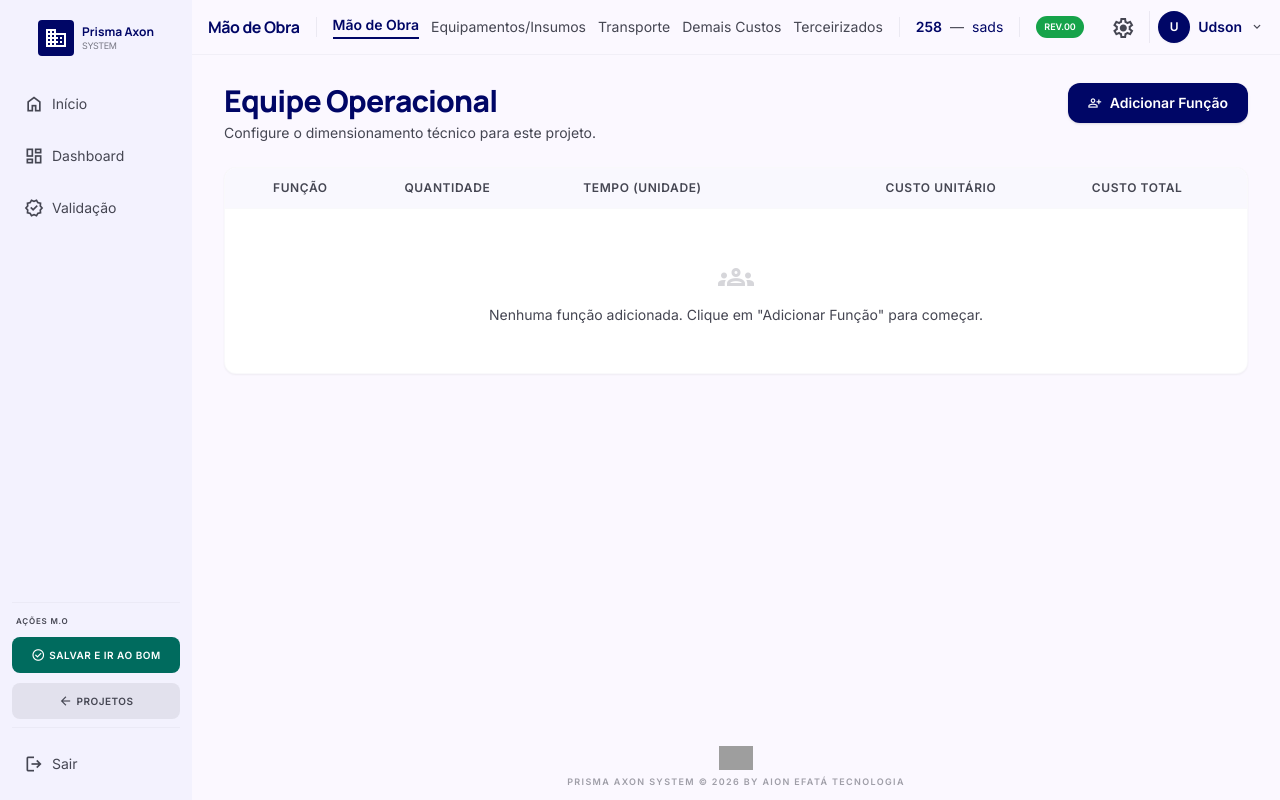
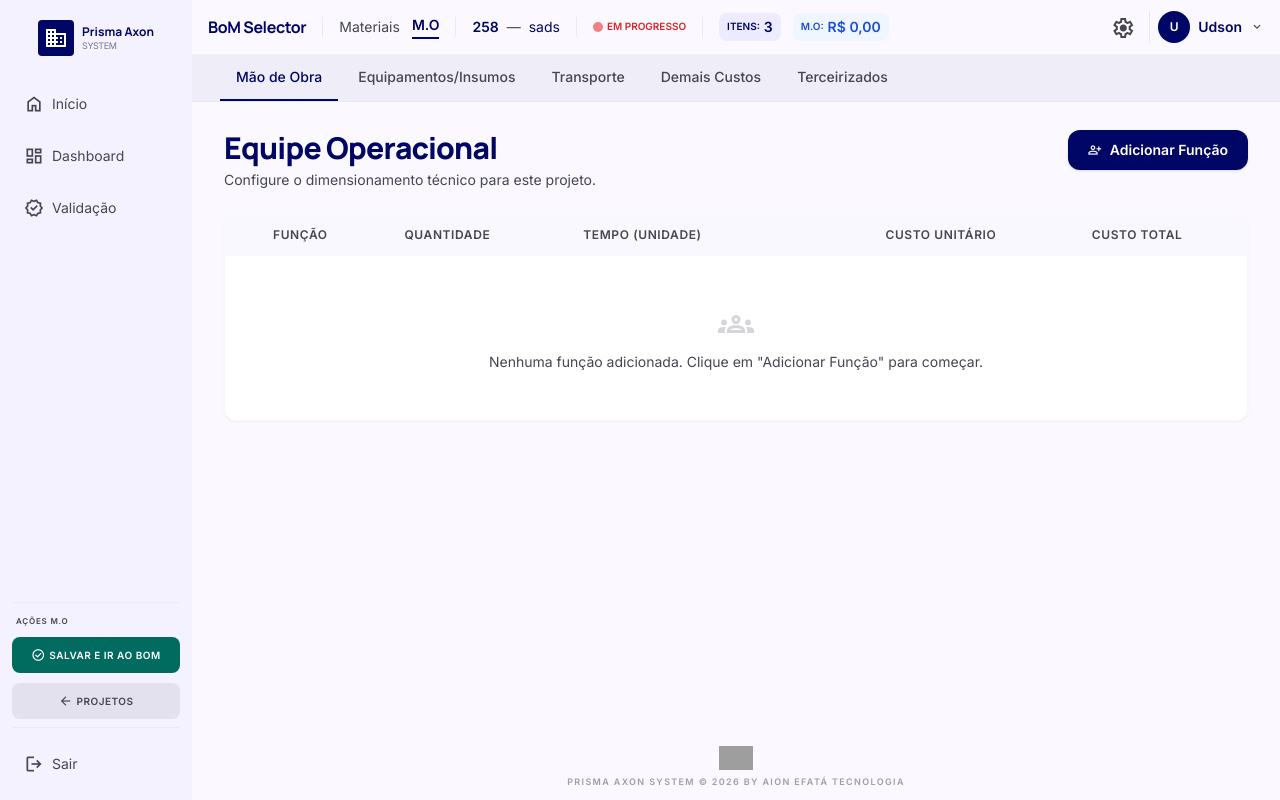
Before and after one commit to Udsonb/PrimaAxon_Web, a Django app: page /projeto/13/mo/operacional/ in a window 1280 px wide. Run offline with Django 5.2, Linux system fonts and the light colour scheme; a user stored in the database is signed in; data comes from the database, SQL or seed files in the repository; data that the repository does not hold is empty; some libraries are stand-ins or nearby versions; grey boxes are pictures that could not be loaded.

Commit message:
feat: header gestao_mo no estilo BoM Selector com sub-nav de abas
- page_title muda para "BoM Selector" para manter coerência visual
- header_extra: Materiais (link) | M.O (ativo) + ID projeto + cliente + badge Em Progresso + Itens + custo M.O
- Abas M.O movidas do header para sub-nav horizontal abaixo do cabeçalho
- Adiciona total_itens_projeto ao contexto da view gestao_mo

Co-Authored-By: Claude Sonnet 4.6 <noreply@anthropic.com>

```diff
--- a/core/views.py
+++ b/core/views.py
@@ -1364,10 +1364,13 @@ def gestao_mo(request, projeto_id, aba):
     encargos_valor = (total_aba * Decimal(str(ENCARGOS_PERCENT)) / 100).quantize(Decimal('0.01'))
     total_com_encargos = total_aba + encargos_valor
 
+    total_itens_projeto = ItemProjeto.objects.filter(projeto=projeto).count()
+
     ctx = {
         'projeto': projeto,
         'aba': aba,
         'abas_mo': ABAS_MO,
+        'total_itens_projeto': total_itens_projeto,
         'itens': itens,
         'total_aba': total_aba,
         'encargos_percent': ENCARGOS_PERCENT,
--- a/templates/gestao_mo.html
+++ b/templates/gestao_mo.html
@@ -1,14 +1,12 @@
 {% extends 'base.html' %}
 {% block title %}Prisma Axon - M.O — {{ projeto.id_projeto_manual }}{% endblock %}
-{% block page_title %}Mão de Obra{% endblock %}
+{% block page_title %}BoM Selector{% endblock %}
 
 {% block header_extra %}
 <div class="h-5 w-[1px] bg-outline-variant/30 mx-1 hidden md:block"></div>
 <nav class="hidden md:flex gap-3 items-center">
-    {% for slug, label, icon in abas_mo %}
-    <a href="{% url 'gestao_mo' projeto_id=projeto.id aba=slug %}"
-       class="text-sm {% if aba == slug %}text-primary font-bold border-b-2 border-primary pb-0.5{% else %}text-on-surface-variant hover:text-primary{% endif %}">{{ label }}</a>
-    {% endfor %}
+    <a class="text-on-surface-variant hover:text-primary text-sm" href="{% url 'bom_selector_projeto' projeto_id=projeto.id %}">Materiais</a>
+    <a class="text-primary font-bold border-b-2 border-primary text-sm pb-0.5" href="#">M.O</a>
 </nav>
 <div class="h-5 w-[1px] bg-outline-variant/30 mx-1 hidden md:block"></div>
 <div class="hidden md:flex items-center gap-2 text-sm">
@@ -17,7 +15,19 @@
     <span class="text-primary">{{ projeto.nome_cliente }}</span>
 </div>
 <div class="h-5 w-[1px] bg-outline-variant/30 mx-1 hidden md:block"></div>
-<span class="bg-green-600 text-white text-[9px] font-bold px-2 py-1 rounded-full">{{ projeto.revisao_label }}</span>
+<div class="hidden md:flex items-center gap-1">
+    <span class="inline-block w-2.5 h-2.5 rounded-full bg-red-500 animate-pulse"></span>
+    <span class="text-[10px] font-bold uppercase text-red-600">Em progresso</span>
+</div>
+<div class="h-5 w-[1px] bg-outline-variant/30 mx-1 hidden lg:block"></div>
+<div class="hidden lg:flex items-center gap-1 bg-primary-fixed/50 px-2 py-1 rounded-lg">
+    <span class="text-[10px] font-bold text-primary uppercase">Itens:</span>
+    <span class="text-sm font-extrabold text-primary">{{ total_itens_projeto }}</span>
+</div>
+<div class="hidden lg:flex items-center gap-1 bg-blue-50 px-2 py-1 rounded-lg">
+    <span class="text-[10px] font-bold text-blue-700 uppercase">M.O:</span>
+    <span class="text-sm font-extrabold text-blue-700">R$ {{ total_mo|floatformat:2 }}</span>
+</div>
 {% endblock %}
 
 {% block sidebar_extra %}
@@ -37,6 +47,19 @@
 {% endblock %}
 
 {% block content %}
+<!-- Sub-nav: abas M.O -->
+<div class="bg-surface-container border-b border-outline-variant/20 px-5 md:px-7">
+    <nav class="flex gap-1 overflow-x-auto">
+        {% for slug, label, icon in abas_mo %}
+        <a href="{% url 'gestao_mo' projeto_id=projeto.id aba=slug %}"
+           class="shrink-0 px-4 py-3 text-sm font-medium border-b-2 transition-colors
+                  {% if aba == slug %}text-primary font-bold border-primary{% else %}text-on-surface-variant border-transparent hover:text-primary hover:border-primary/30{% endif %}">
+            {{ label }}
+        </a>
+        {% endfor %}
+    </nav>
+</div>
+
 <section class="flex-1 p-5 md:p-7 overflow-auto">
 
 {% if messages %}
```
